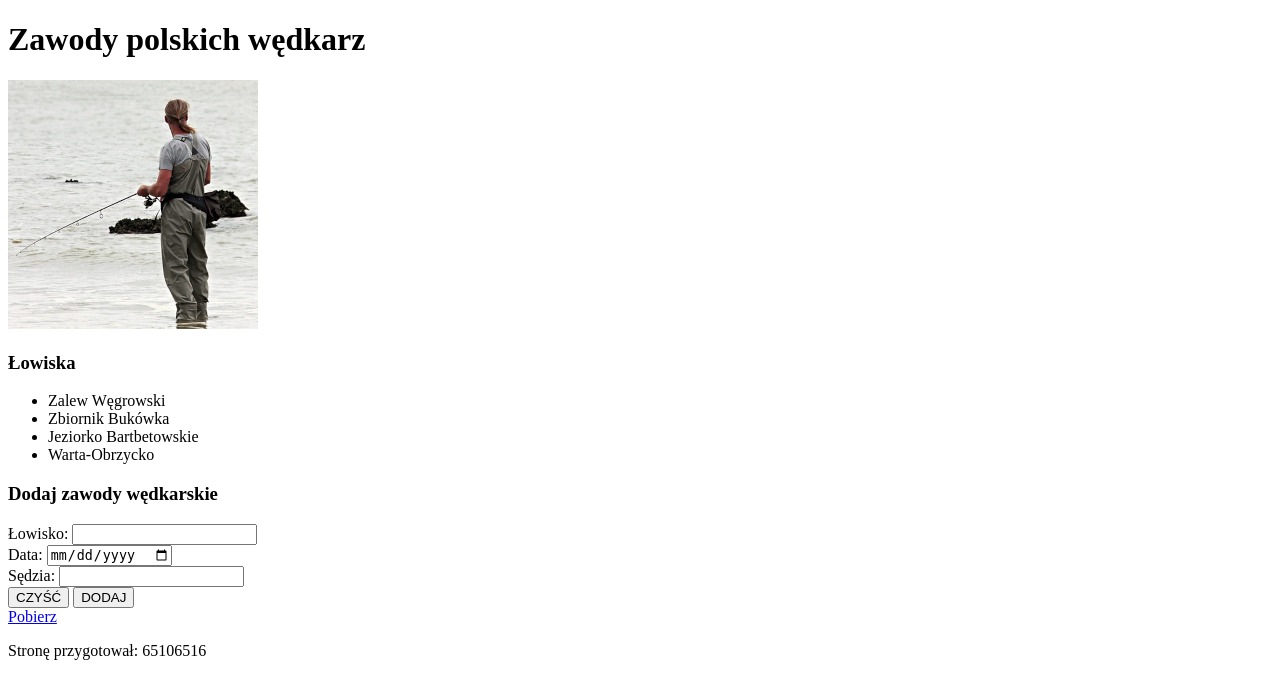
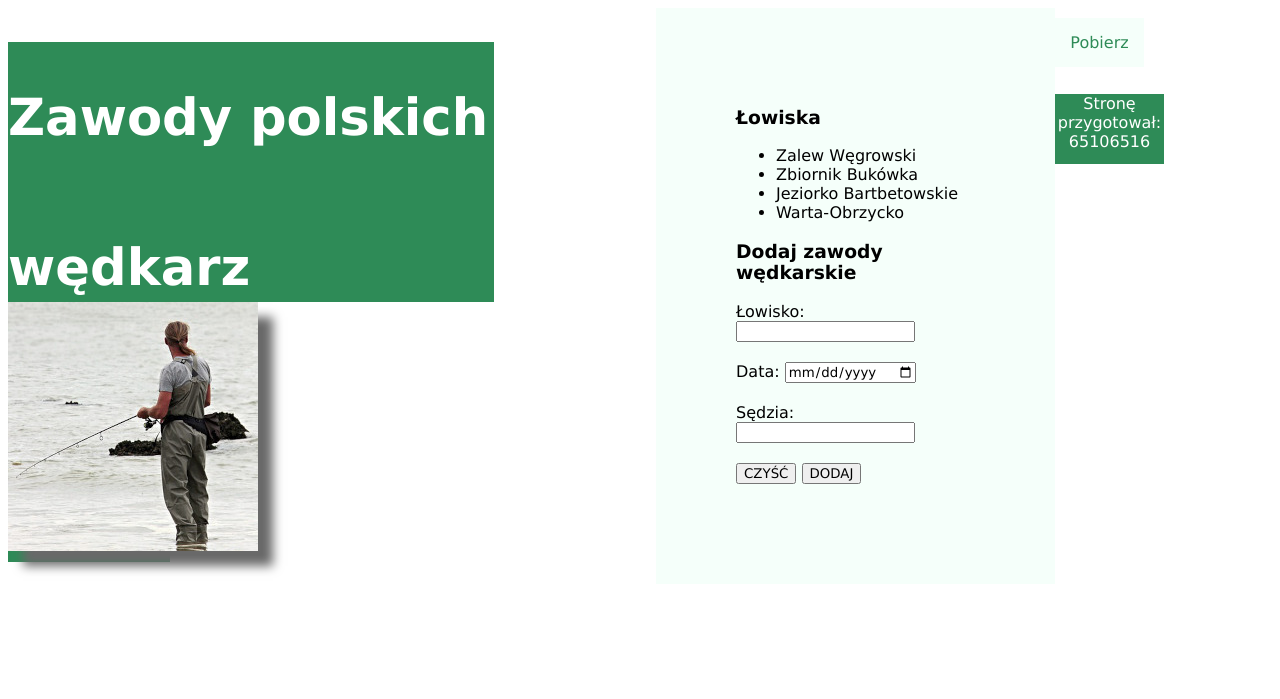
Before and after one commit to FoxLys/Inf-0.3, a PHP site: page /zawody.html in a window 1280 px wide. Shown: the top 699 px of the page. Run offline with PHP 8.4, Linux system fonts and the light colour scheme.

Commit message:
css complit 85 %

```diff
--- a/Egzamin INF.03 - Sesja Lato 2022 - Arkusz 03/styl3.css
+++ b/Egzamin INF.03 - Sesja Lato 2022 - Arkusz 03/styl3.css
@@ -1,3 +1,58 @@
-*{
+* {
+	font-family: Verdana,
+		sans-serif;
+}
 
+body {
+	display: flex;
 }
+
+#headerLeft,
+#headerRight {
+	background-color: SeaGreen;
+	color: white;
+	line-height: 150px;
+	height: 260px;
+	font-size: 160%;
+}
+
+#headerLeft {
+	width: 75%;
+	flex: 75%;
+}
+
+#headerRight {
+	width: 25%;
+	flex: 25%;
+	text-align: right;
+}
+
+main {
+	background-color: mintcream;
+	padding: 80px;
+}
+
+#footerLeft,
+#footerRight {
+	background-color: seagreen;
+	color: white;
+	width: 50%;
+	height: 70px;
+	text-align: center;
+}
+
+#selector input {
+	margin-bottom: 20px;
+}
+
+#zdjencie {
+	box-shadow: 15px 15px 10px dimgray;
+}
+
+#document {
+	text-decoration: none;
+	background-color: mintcream;
+	color: seagreen;
+	padding: 15px;
+	line-height: 70px;
+}
--- a/Egzamin INF.03 - Sesja Lato 2022 - Arkusz 03/zawody.html
+++ b/Egzamin INF.03 - Sesja Lato 2022 - Arkusz 03/zawody.html
@@ -12,7 +12,7 @@
 				<h1>Zawody polskich wędkarz</h1>
 			</div>
 			<div id="headerRight">
-				<img src="./zawody.jpg" alt="wędkowanie" />
+				<img id="zdjencie" src="./zawody.jpg" alt="wędkowanie" />
 			</div>
 		</header>
 		<main>
@@ -24,7 +24,7 @@
 				<li>Warta-Obrzycko</li>
 			</ul>
 			<h3>Dodaj zawody wędkarskie</h3>
-			<form action="zgloszenie.php" method="post">
+			<form id="selector" action="zgloszenie.php" method="post">
 				<label for="numer">Łowisko:</label>
 				<input type="number" name="numer" id="numer" />
 				<br />
@@ -40,10 +40,10 @@
 		</main>
 		<footer>
 			<div id="footerLeftsd">
-				<a href="./kwerendy.txt">Pobierz</a>
+				<a id="document" href="./kwerendy.txt">Pobierz</a></p>
 			</div>
 			<div id="footerRight">
-				<p>Stronę przygotował: 65106516</p>
+				<p>Stronę przygotował:  65106516</p>
 			</div>
 		</footer>
 	</body>
```
